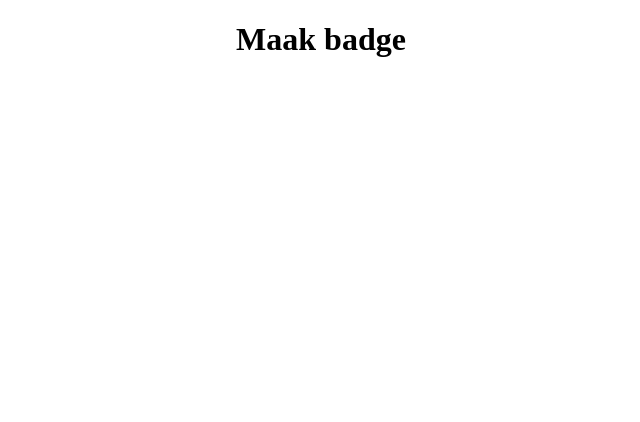
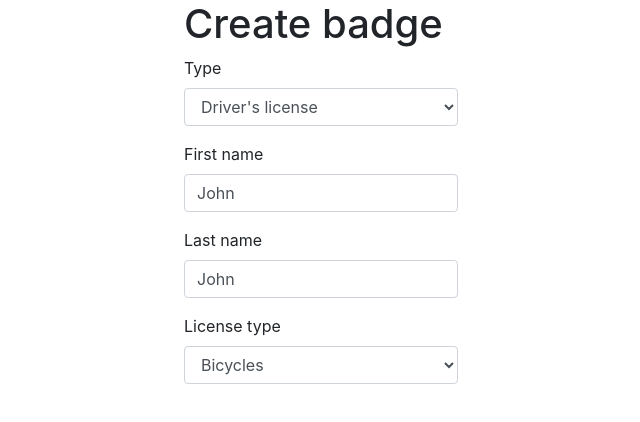
Before and after one commit to odysseyhack/duo-innovatielab, an Angular app: page /maak in a window 1280 px wide. Shown: the top 422 px of the page, without its empty margins (319-959 px from the left). Built offline with nearby package versions, Linux system fonts and the light colour scheme.

Commit message:
maak page stub

```diff
--- a/angular.json
+++ b/angular.json
@@ -23,7 +23,8 @@
               "src/assets"
             ],
             "styles": [
-              "src/styles.css"
+              "src/styles.css",
+              "node_modules/bootstrap/dist/css/bootstrap.css"
             ],
             "scripts": [],
             "es5BrowserSupport": true
--- a/package.json
+++ b/package.json
@@ -19,12 +19,13 @@
     "@angular/platform-browser": "~7.2.0",
     "@angular/platform-browser-dynamic": "~7.2.0",
     "@angular/router": "~7.2.0",
+    "bootstrap": "^4.3.1",
     "core-js": "^2.5.4",
     "rxjs": "~6.3.3",
     "tslib": "^1.9.0",
-    "zone.js": "~0.8.26",
+    "uport": "0.6.5",
     "web3": "0.20.7",
-    "uport": "0.6.5"
+    "zone.js": "~0.8.26"
   },
   "devDependencies": {
     "@angular-devkit/build-angular": "~0.13.0",
--- a/src/app/app.module.ts
+++ b/src/app/app.module.ts
@@ -3,7 +3,8 @@ import {NgModule} from '@angular/core';
 
 import {AppRoutingModule} from './app-routing.module';
 import {AppComponent} from './app.component';
-import {PagesModule} from "./pages/pages.module";
+import {PagesModule} from './pages/pages.module';
+
 
 @NgModule({
   declarations: [
--- a/src/app/pages/maak/maak.component.html
+++ b/src/app/pages/maak/maak.component.html
@@ -1,7 +1,46 @@
+<!--
 <div style="text-align:center">
   <h1>
-    Maak badge
+
   </h1>
 
+  <button (click)="login($event)" type="button" class="btn btn-light">Login</button>
+
+  &lt;!&ndash;TODO invulvelden + button &ndash;&gt;
 
 </div>
+-->
+
+
+<div class="container">
+  <div class="row justify-content-center">
+    <div class="align-self-center">
+      <h1>Create badge</h1>
+      <form>
+        <div class="form-group">
+          <label for="typeInput">Type</label>
+          <select class="form-control" id="typeInput" name="badgeType" [(ngModel)]="badgeType">
+            <option value="0">Driver's license</option>
+            <option disabled value="1">National identity (USA)</option>
+            <option value="2">National identity (Dutch)</option>
+          </select>
+        </div>
+        <div class="form-group">
+          <label for="firstnameInput">First name</label>
+          <input type="text" class="form-control" name="firstname" [(ngModel)]="firstname" id="firstnameInput" placeholder="John">
+        </div>
+        <div class="form-group">
+          <label for="lastnameInput">Last name</label>
+          <input type="text" class="form-control" [value]="firstname" id="lastnameInput" placeholder="Doe">
+        </div>
+        <div class="form-group" *ngIf="badgeType == 0">
+          <label for="licensetypeInput">License type</label>
+          <select class="form-control" id="licensetypeInput">
+            <option value="0">Bicycles</option>
+            <option value="1">Cars</option>
+          </select>
+        </div>
+      </form>
+    </div>
+  </div>
+</div>
--- a/src/app/pages/maak/maak.component.ts
+++ b/src/app/pages/maak/maak.component.ts
@@ -1,9 +1,9 @@
-import { Component } from '@angular/core';
+import {Component} from '@angular/core';
 
 @Component({
   templateUrl: './maak.component.html'
 })
 export class MaakComponent {
-
-
+  badgeType = 0;
+  firstname = 'John';
 }
```
Also changed, not shown: src/app/pages/pages.module.ts (+7 -1 lines), 1 other file (tests, documents, lock files or other folders).
